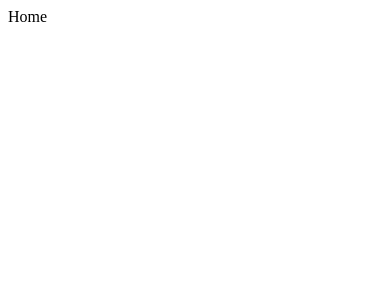
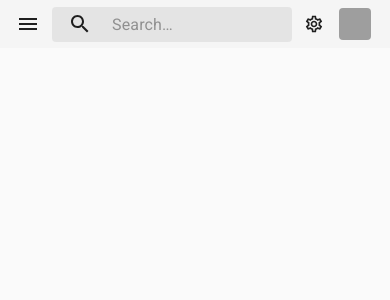
Before and after one commit to thesafaraliyev/contacts-app, a React (Create React App) app in the folder front-end/: page / in a window 390 px wide. Shown: the top 300 px of the page. Built offline with nearby package versions, Linux system fonts and the light colour scheme; grey boxes are pictures that could not be loaded.

Commit message:
responsive header was added

```diff
--- a/front-end/src/App.js
+++ b/front-end/src/App.js
@@ -1,15 +1,27 @@
-import React, {Component} from 'react';
+import React from 'react';
 
+import {makeStyles} from '@material-ui/core/styles';
 import 'fontsource-roboto';
 
-class App extends Component {
-    render() {
-        return (
-            <div className="App">
-                Home
-            </div>
-        );
-    }
+import materialBaseline from "./MaterialBaseline";
+import Header from "./components/Header";
+
+
+const useStyles = makeStyles((theme) => ({
+    grow: {
+        display: 'flex',
+    },
+}));
+
+
+function App() {
+    const classes = useStyles();
+
+    return (
+        <div className={classes.grow}>
+            <Header/>
+        </div>
+    );
 }
 
-export default App;
+export default materialBaseline(App);
--- /dev/null
+++ b/front-end/src/MaterialBaseline.js
@@ -0,0 +1,31 @@
+import React from 'react';
+
+import {createMuiTheme, ThemeProvider} from '@material-ui/core/styles';
+import useMediaQuery from "@material-ui/core/useMediaQuery";
+import CssBaseline from '@material-ui/core/CssBaseline';
+
+
+export default function materialBaseline(Component) {
+    function MaterialBaseline(props) {
+        const prefersDarkMode = useMediaQuery('(prefers-color-scheme: dark)');
+        const theme = React.useMemo(
+            () =>
+                createMuiTheme({
+                    palette: {
+                        // type: 'dark'
+                        type: prefersDarkMode ? 'dark' : 'light',
+                    },
+                }),
+            [prefersDarkMode],
+        );
+
+        return (
+            <ThemeProvider theme={theme}>
+                <CssBaseline/>
+                <Component {...props} />
+            </ThemeProvider>
+        );
+    }
+
+    return MaterialBaseline;
+}
--- /dev/null
+++ b/front-end/src/components/Header.js
@@ -0,0 +1,65 @@
+import React from 'react';
+
+import {makeStyles} from '@material-ui/core/styles';
+import {AppBar, Toolbar, Typography, IconButton, Avatar} from '@material-ui/core';
+import MenuIcon from '@material-ui/icons/Menu';
+// import AccountCircle from '@material-ui/icons/AccountCircle';
+import SettingsOutlinedIcon from '@material-ui/icons/SettingsOutlined';
+
+import Search from "./Search";
+
+
+const useStyles = makeStyles((theme) => ({
+    grow: {
+        flexGrow: 1,
+    },
+    root: {
+        zIndex: theme.zIndex.drawer + 1,
+    },
+    logo: {
+        width: 234,
+        [theme.breakpoints.down('xs')]: {
+            display: 'none',
+        },
+    },
+    avatar: {
+        width: theme.spacing(4),
+        height: theme.spacing(4),
+    },
+}));
+
+
+export default function Header() {
+    const classes = useStyles();
+
+    return (
+        <AppBar position="fixed" className={classes.root} color='default' elevation={0}>
+            <Toolbar variant='dense'>
+
+                <IconButton
+                    edge="start"
+                    color="inherit"
+                    aria-label="open drawer"
+                >
+                    <MenuIcon/>
+                </IconButton>
+
+                <Typography variant="h6" noWrap className={classes.logo}>
+                    Contacts App
+                </Typography>
+
+                <Search/>
+                <div className={classes.grow}/>
+
+                <IconButton color="inherit">
+                    <SettingsOutlinedIcon fontSize='small'/>
+                </IconButton>
+                <IconButton size='small'>
+                    <Avatar variant='rounded' className={classes.avatar} alt="Remy Sharp"
+                            src="/static/images/avatar/1.jpg"/>
+                </IconButton>
+
+            </Toolbar>
+        </AppBar>
+    );
+}
--- /dev/null
+++ b/front-end/src/components/Search.js
@@ -0,0 +1,127 @@
+import React from 'react';
+
+import {makeStyles, fade} from '@material-ui/core/styles';
+import grey from '@material-ui/core/colors/grey';
+import {List, ListItem, ListItemText, ListItemAvatar, InputBase, Avatar, Paper, Grow} from '@material-ui/core';
+
+import SearchIcon from '@material-ui/icons/Search';
+
+
+const useStyles = makeStyles((theme) => ({
+    search: {
+        position: 'relative',
+        borderRadius: theme.shape.borderRadius,
+        backgroundColor: fade(grey[500], 0.2),
+        // '&:hover': {
+        //     backgroundColor: fade(grey[500], 0.35),
+        // },
+        width: '50%',
+        [theme.breakpoints.down('xs')]: {
+            width: 'auto',
+        },
+    },
+    searchIcon: {
+        padding: theme.spacing(0, 2),
+        height: '100%',
+        position: 'absolute',
+        pointerEvents: 'none',
+        display: 'flex',
+        alignItems: 'center',
+        justifyContent: 'center',
+    },
+    inputRoot: {
+        width: '100%',
+        color: 'inherit',
+    },
+    inputInput: {
+        '&:focus': {
+            backgroundColor: fade(grey[500], 0.1),
+        },
+        padding: theme.spacing(1, 1, 1, 0),
+        // vertical padding + font size from searchIcon
+        paddingLeft: theme.spacing(7.5),
+        // paddingLeft: `calc(1em + ${theme.spacing(4)}px)`,
+        transition: theme.transitions.create('width'),
+    },
+
+    searchResultsContainer: {
+        marginTop: theme.spacing(0.5),
+        position: 'absolute',
+        width: '100%',
+        overflow: 'auto',
+        maxHeight: 330,
+    },
+    searchResultItem: {
+        '&:hover': {
+            backgroundColor: fade(grey[500], 0.2),
+        }
+    },
+    searchResultItemAvatar: {
+        width: theme.spacing(3.5),
+        height: theme.spacing(3.5),
+    }
+}));
+
+
+function ResultItem() {
+    const classes = useStyles();
+
+    return (
+        <ListItem dense={true} button className={classes.searchResultItem}>
+            <ListItemAvatar style={{minWidth: 44}}>
+                <Avatar variant='rounded' className={classes.searchResultItemAvatar}>A</Avatar>
+            </ListItemAvatar>
+            <ListItemText primary="Brunch this weekend?"/>
+        </ListItem>
+    );
+}
+
+
+export default function Search() {
+    const classes = useStyles();
+
+    const [query, setQuery] = React.useState('');
+    const [searchBarFocused, setSearchBarFocused] = React.useState(false);
+    const [searchResults, setSearchResults] = React.useState([]);
+
+    const onInputChange = () => {
+        setQuery(event.target.value)
+        setSearchResults(event.target.value ? [1] : [])
+        // console.log(event.target.value)
+    }
+
+
+    return (
+        <div className={classes.search}>
+
+            <div className={classes.searchIcon}>
+                <SearchIcon/>
+            </div>
+
+            <InputBase
+                type='search'
+                placeholder="Search…"
+                classes={{
+                    root: classes.inputRoot,
+                    input: classes.inputInput,
+                }}
+                inputProps={{'aria-label': 'search'}}
+                value={query}
+                onChange={onInputChange}
+                onFocus={() => setSearchBarFocused(true)}
+                onBlur={() => setSearchBarFocused(false)}
+            />
+
+            <Grow in={!!(searchBarFocused && searchResults.length)}>
+                <Paper className={classes.searchResultsContainer} elevation={2}>
+                    <List>
+                        <ResultItem/>
+                        <ResultItem/>
+                        <ResultItem/>
+                    </List>
+                </Paper>
+            </Grow>
+
+        </div>
+    );
+}
```
Also changed, not shown: front-end/src/index.css (added).
